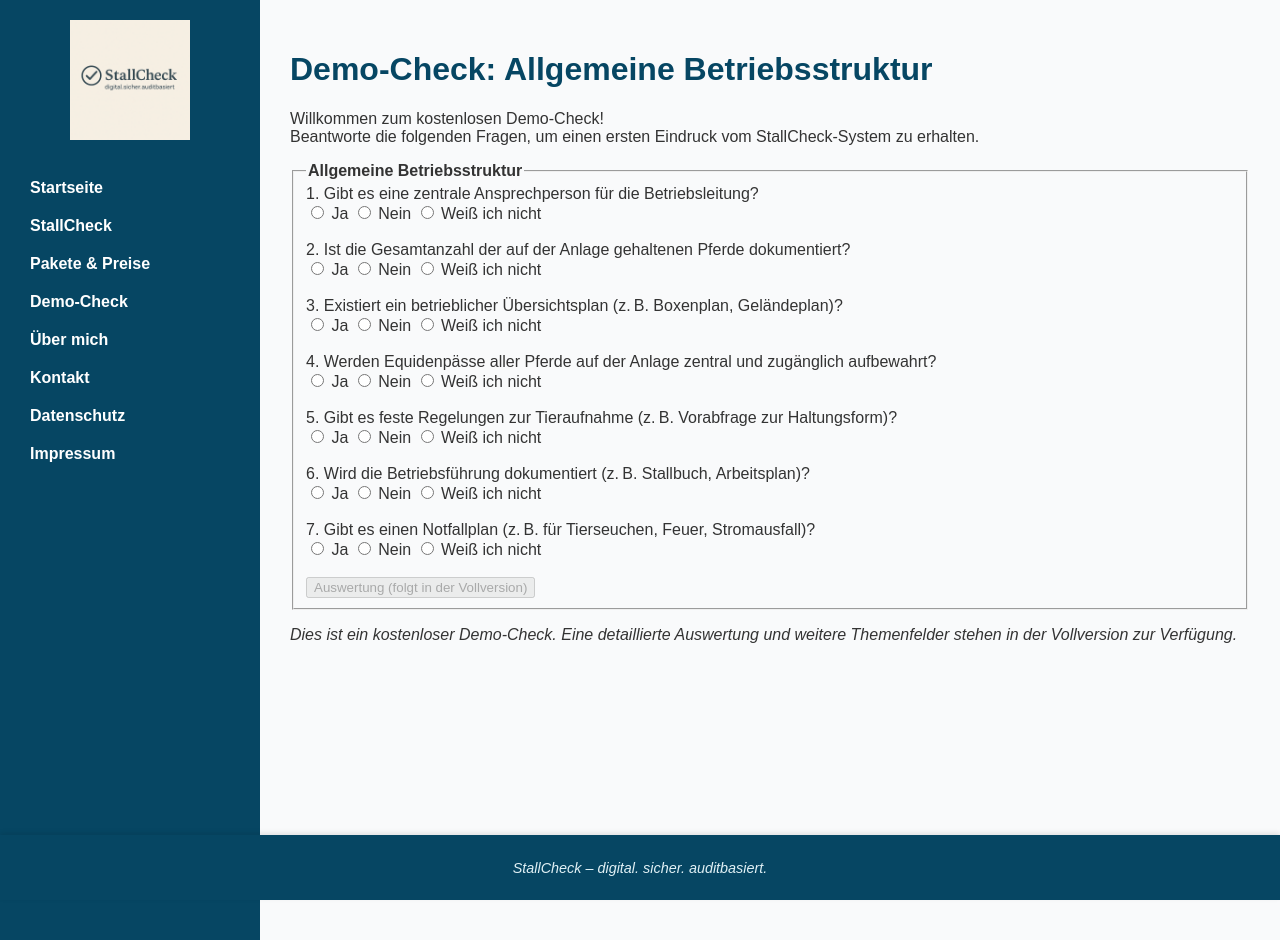
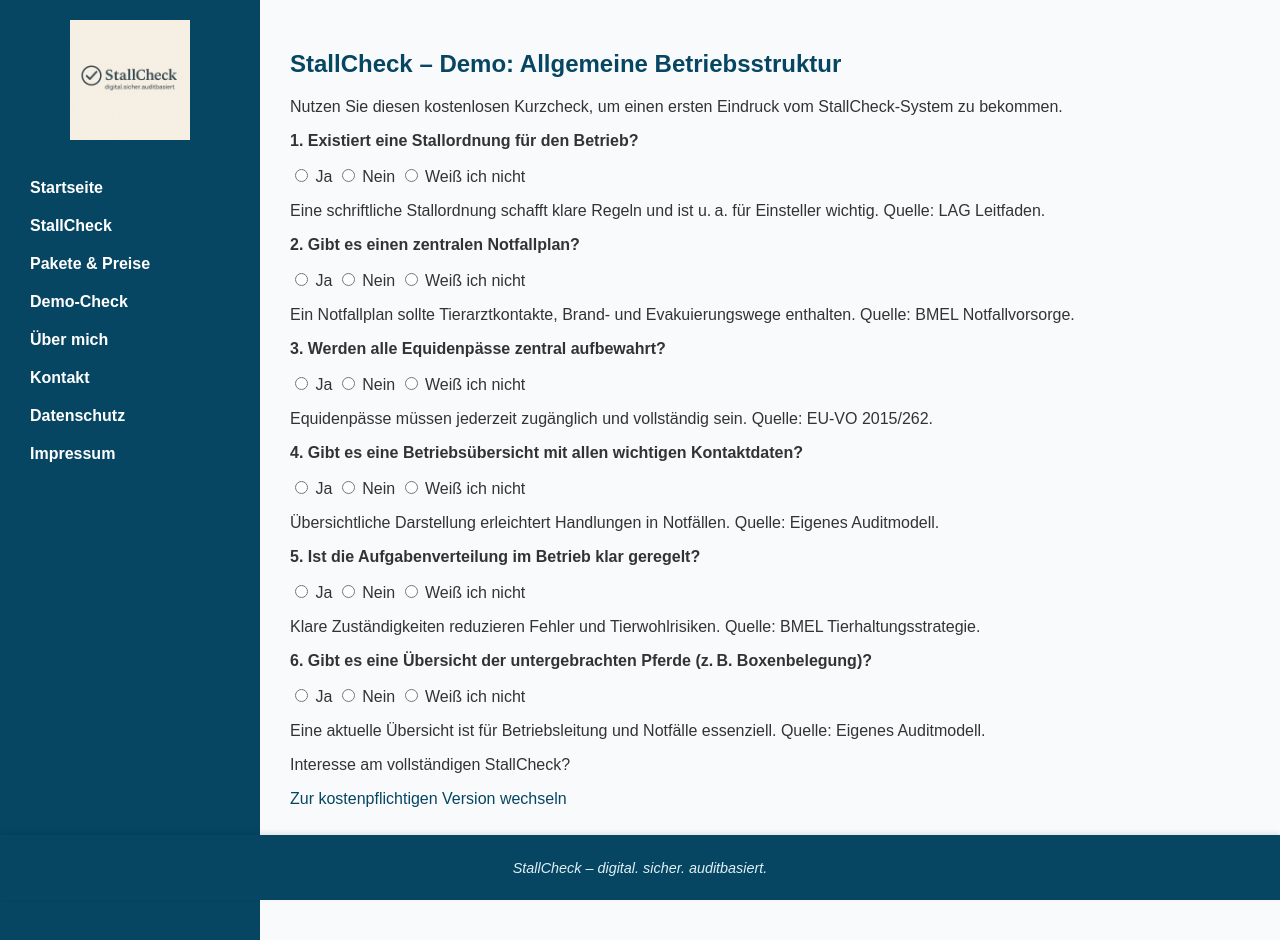
Before and after one commit to Kerstin78/stallcheck, a Jekyll site: the page built from demo-check.md, in a window 1280 px wide. Built offline with Jekyll 4.4.1, drawn with Linux system fonts in a browser that asks for light colours.

Commit message:
Update demo-check.md

```diff
--- a/demo-check.md
+++ b/demo-check.md
@@ -1,61 +1,66 @@
 ---
 layout: default
 title: Demo-Check
+permalink: /demo-check
 ---
 
-# Demo-Check: Allgemeine Betriebsstruktur
 
-Willkommen zum kostenlosen Demo-Check!
-Beantworte die folgenden Fragen, um einen ersten Eindruck vom StallCheck-System zu erhalten.
+<section id="demo-check">
+  <h2>StallCheck – Demo: Allgemeine Betriebsstruktur</h2>
+  <p>Nutzen Sie diesen kostenlosen Kurzcheck, um einen ersten Eindruck vom StallCheck-System zu bekommen.</p>
 
-<form>
-<fieldset>
-  <legend><strong>Allgemeine Betriebsstruktur</strong></legend>
+  <form>
+    <div class="frageblock">
+      <p><strong>1. Existiert eine Stallordnung für den Betrieb?</strong></p>
+      <label><input type="radio" name="frage1"> Ja</label>
+      <label><input type="radio" name="frage1"> Nein</label>
+      <label><input type="radio" name="frage1"> Weiß ich nicht</label>
+      <p class="erklaerung">Eine schriftliche Stallordnung schafft klare Regeln und ist u. a. für Einsteller wichtig. Quelle: LAG Leitfaden.</p>
+    </div>
 
-  <label>1. Gibt es eine zentrale Ansprechperson für die Betriebsleitung?</label><br/>
-  <input type="radio" name="frage1" value="Ja"> Ja
-  <input type="radio" name="frage1" value="Nein"> Nein
-  <input type="radio" name="frage1" value="Weiß ich nicht"> Weiß ich nicht
-  <br/><br/>
+    <div class="frageblock">
+      <p><strong>2. Gibt es einen zentralen Notfallplan?</strong></p>
+      <label><input type="radio" name="frage2"> Ja</label>
+      <label><input type="radio" name="frage2"> Nein</label>
+      <label><input type="radio" name="frage2"> Weiß ich nicht</label>
+      <p class="erklaerung">Ein Notfallplan sollte Tierarztkontakte, Brand- und Evakuierungswege enthalten. Quelle: BMEL Notfallvorsorge.</p>
+    </div>
 
-  <label>2. Ist die Gesamtanzahl der auf der Anlage gehaltenen Pferde dokumentiert?</label><br/>
-  <input type="radio" name="frage2" value="Ja"> Ja
-  <input type="radio" name="frage2" value="Nein"> Nein
-  <input type="radio" name="frage2" value="Weiß ich nicht"> Weiß ich nicht
-  <br/><br/>
+    <div class="frageblock">
+      <p><strong>3. Werden alle Equidenpässe zentral aufbewahrt?</strong></p>
+      <label><input type="radio" name="frage3"> Ja</label>
+      <label><input type="radio" name="frage3"> Nein</label>
+      <label><input type="radio" name="frage3"> Weiß ich nicht</label>
+      <p class="erklaerung">Equidenpässe müssen jederzeit zugänglich und vollständig sein. Quelle: EU-VO 2015/262.</p>
+    </div>
 
-  <label>3. Existiert ein betrieblicher Übersichtsplan (z. B. Boxenplan, Geländeplan)?</label><br/>
-  <input type="radio" name="frage3" value="Ja"> Ja
-  <input type="radio" name="frage3" value="Nein"> Nein
-  <input type="radio" name="frage3" value="Weiß ich nicht"> Weiß ich nicht
-  <br/><br/>
+    <div class="frageblock">
+      <p><strong>4. Gibt es eine Betriebsübersicht mit allen wichtigen Kontaktdaten?</strong></p>
+      <label><input type="radio" name="frage4"> Ja</label>
+      <label><input type="radio" name="frage4"> Nein</label>
+      <label><input type="radio" name="frage4"> Weiß ich nicht</label>
+      <p class="erklaerung">Übersichtliche Darstellung erleichtert Handlungen in Notfällen. Quelle: Eigenes Auditmodell.</p>
+    </div>
 
-  <label>4. Werden Equidenpässe aller Pferde auf der Anlage zentral und zugänglich aufbewahrt?</label><br/>
-  <input type="radio" name="frage4" value="Ja"> Ja
-  <input type="radio" name="frage4" value="Nein"> Nein
-  <input type="radio" name="frage4" value="Weiß ich nicht"> Weiß ich nicht
-  <br/><br/>
+    <div class="frageblock">
+      <p><strong>5. Ist die Aufgabenverteilung im Betrieb klar geregelt?</strong></p>
+      <label><input type="radio" name="frage5"> Ja</label>
+      <label><input type="radio" name="frage5"> Nein</label>
+      <label><input type="radio" name="frage5"> Weiß ich nicht</label>
+      <p class="erklaerung">Klare Zuständigkeiten reduzieren Fehler und Tierwohlrisiken. Quelle: BMEL Tierhaltungsstrategie.</p>
+    </div>
 
-  <label>5. Gibt es feste Regelungen zur Tieraufnahme (z. B. Vorabfrage zur Haltungsform)?</label><br/>
-  <input type="radio" name="frage5" value="Ja"> Ja
-  <input type="radio" name="frage5" value="Nein"> Nein
-  <input type="radio" name="frage5" value="Weiß ich nicht"> Weiß ich nicht
-  <br/><br/>
+    <div class="frageblock">
+      <p><strong>6. Gibt es eine Übersicht der untergebrachten Pferde (z. B. Boxenbelegung)?</strong></p>
+      <label><input type="radio" name="frage6"> Ja</label>
+      <label><input type="radio" name="frage6"> Nein</label>
+      <label><input type="radio" name="frage6"> Weiß ich nicht</label>
+      <p class="erklaerung">Eine aktuelle Übersicht ist für Betriebsleitung und Notfälle essenziell. Quelle: Eigenes Auditmodell.</p>
+    </div>
+  </form>
 
-  <label>6. Wird die Betriebsführung dokumentiert (z. B. Stallbuch, Arbeitsplan)?</label><br/>
-  <input type="radio" name="frage6" value="Ja"> Ja
-  <input type="radio" name="frage6" value="Nein"> Nein
-  <input type="radio" name="frage6" value="Weiß ich nicht"> Weiß ich nicht
-  <br/><br/>
-
-  <label>7. Gibt es einen Notfallplan (z. B. für Tierseuchen, Feuer, Stromausfall)?</label><br/>
-  <input type="radio" name="frage7" value="Ja"> Ja
-  <input type="radio" name="frage7" value="Nein"> Nein
-  <input type="radio" name="frage7" value="Weiß ich nicht"> Weiß ich nicht
-  <br/><br/>
-
-  <button type="submit" disabled>Auswertung (folgt in der Vollversion)</button>
-</fieldset>
-</form>
-
-<p><em>Dies ist ein kostenloser Demo-Check. Eine detaillierte Auswertung und weitere Themenfelder stehen in der Vollversion zur Verfügung.</em></p>
+  <div class="weiter-button">
+    <p>Interesse am vollständigen StallCheck?</p>
+    <a href="/vollversion" class="btn">Zur kostenpflichtigen Version wechseln</a>
+  </div>
+</section>
```
